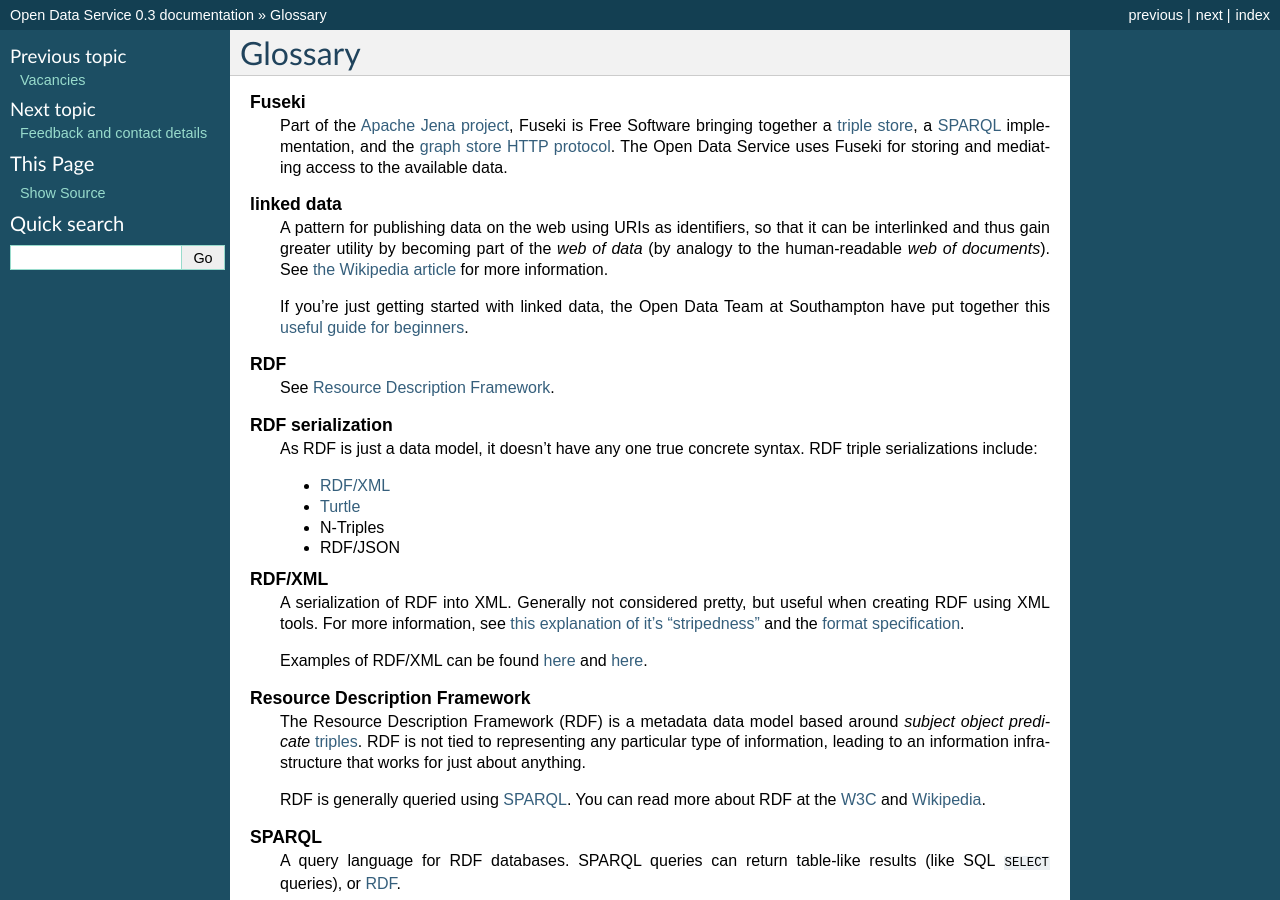
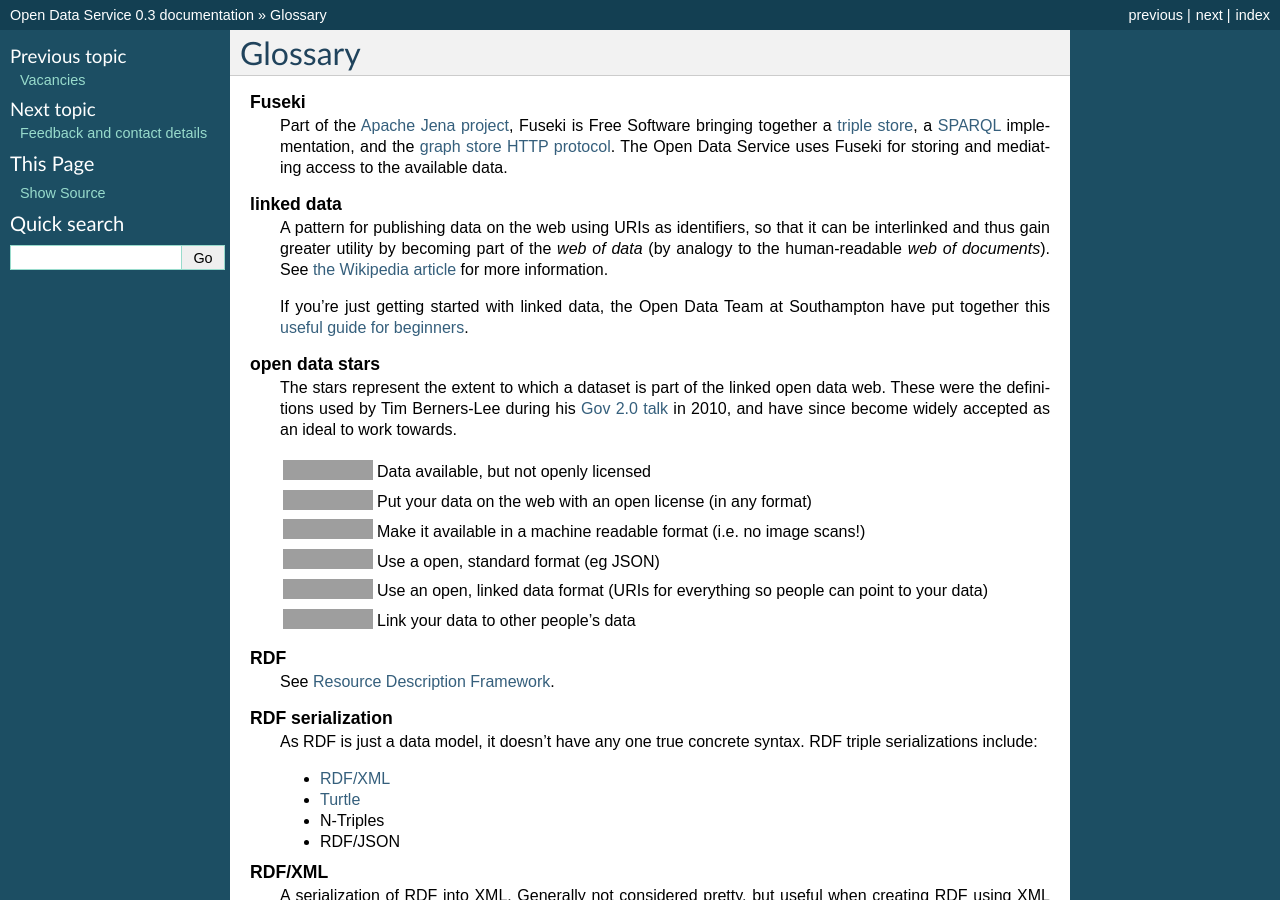
Before and after one commit to ox-it/dataox, a Sphinx documentation site: the page built from userdocs/source/glossary.rst, in a window 1280 px wide and 900 px high. Built offline with Sphinx 7.4.7, drawn with Linux system fonts in a browser that asks for light colours; grey boxes are pictures that could not be loaded.

Commit message:
Moved open data stars documentation into glossary.

```diff
--- a/dataox/templates/doc/dataset.html
+++ b/dataox/templates/doc/dataset.html
@@ -11,7 +11,7 @@
         </a>
       {% endif %}
       {% if subject.open_data_stars %}
-        <a href="{% host_url help on data %}#stars">
+        <a href="https://docs.data.ox.ac.uk/glossary.html#term-open-data-stars">
           <img src="{{ STATIC_URL }}desc/{{ subject.open_data_stars.0 }}" alt="{{ subject.open_data_stars.1 }}"/>
         </a>
       {% endif %}
--- a/userdocs/source/glossary.rst
+++ b/userdocs/source/glossary.rst
@@ -22,6 +22,43 @@ Glossary
       If you're just getting started with linked data, the Open Data Team at
       Southampton have put together this `useful guide for beginners
       <http://openorg.ecs.soton.ac.uk/wiki/Linked_Data_Basics_for_Techies>`_.
+
+   open data stars
+      The stars represent the extent to which a dataset is part of the linked
+      open data web. These were the definitions used by Tim Berners-Lee during
+      his `Gov 2.0 talk <http://www.youtube.com/watch?v=ga1aSJXCFe0>`_ in 2010,
+      and have since become widely accepted as an ideal to work towards.
+
+      .. raw:: html
+
+         <table>
+           <tbody>
+             <tr>
+               <td><img src="https://static.data.ox.ac.uk/desc/stars/data-badge-0.png" alt="0 stars"/></td>
+               <td>Data available, but not openly licensed</td>
+             </tr>
+             <tr>
+               <td><img src="https://static.data.ox.ac.uk/desc/stars/data-badge-1.png" alt="1 star"/></td>
+               <td>Put your data on the web with an open license (in any format)</td>
+             </tr>
+             <tr>
+               <td><img src="https://static.data.ox.ac.uk/desc/stars/data-badge-2.png" alt="2 stars"/></td>
+               <td>Make it available in a machine readable format (i.e. no image scans!)</td>
+             </tr>
+             <tr>
+               <td><img src="https://static.data.ox.ac.uk/desc/stars/data-badge-3.png" alt="3 stars"/></td>
+               <td>Use a open, standard format (eg JSON)</td>
+             </tr>
+             <tr>
+               <td><img src="https://static.data.ox.ac.uk/desc/stars/data-badge-4.png" alt="4 stars"/></td>
+               <td>Use an open, linked data format (URIs for everything so people can point to your data)</td>
+             </tr>
+             <tr>
+               <td><img src="https://static.data.ox.ac.uk/desc/stars/data-badge-5.png" alt="5 stars"/></td>
+               <td>Link your data to other people’s data</td>
+             </tr>
+           </tbody>
+         </table>
 
    RDF
       See :term:`Resource Description Framework`.
```
Also changed, not shown: 1 other file.
